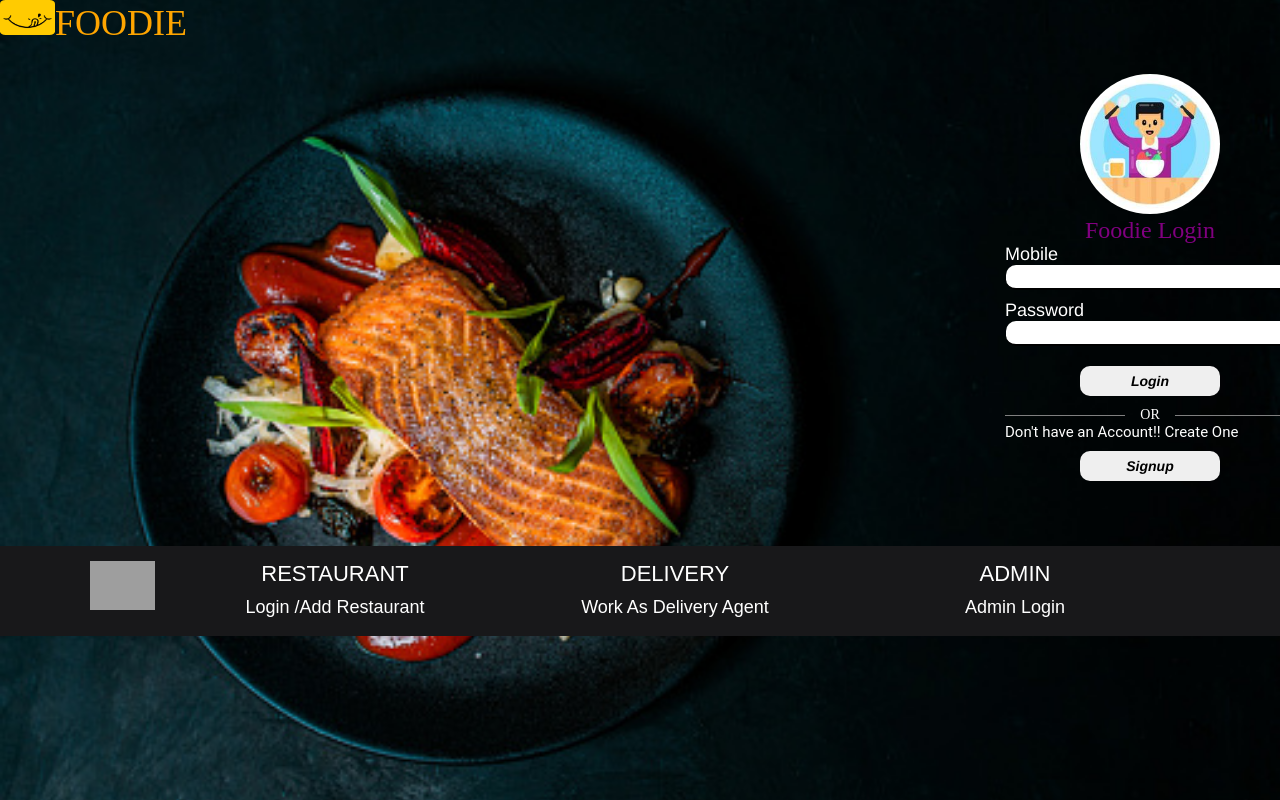
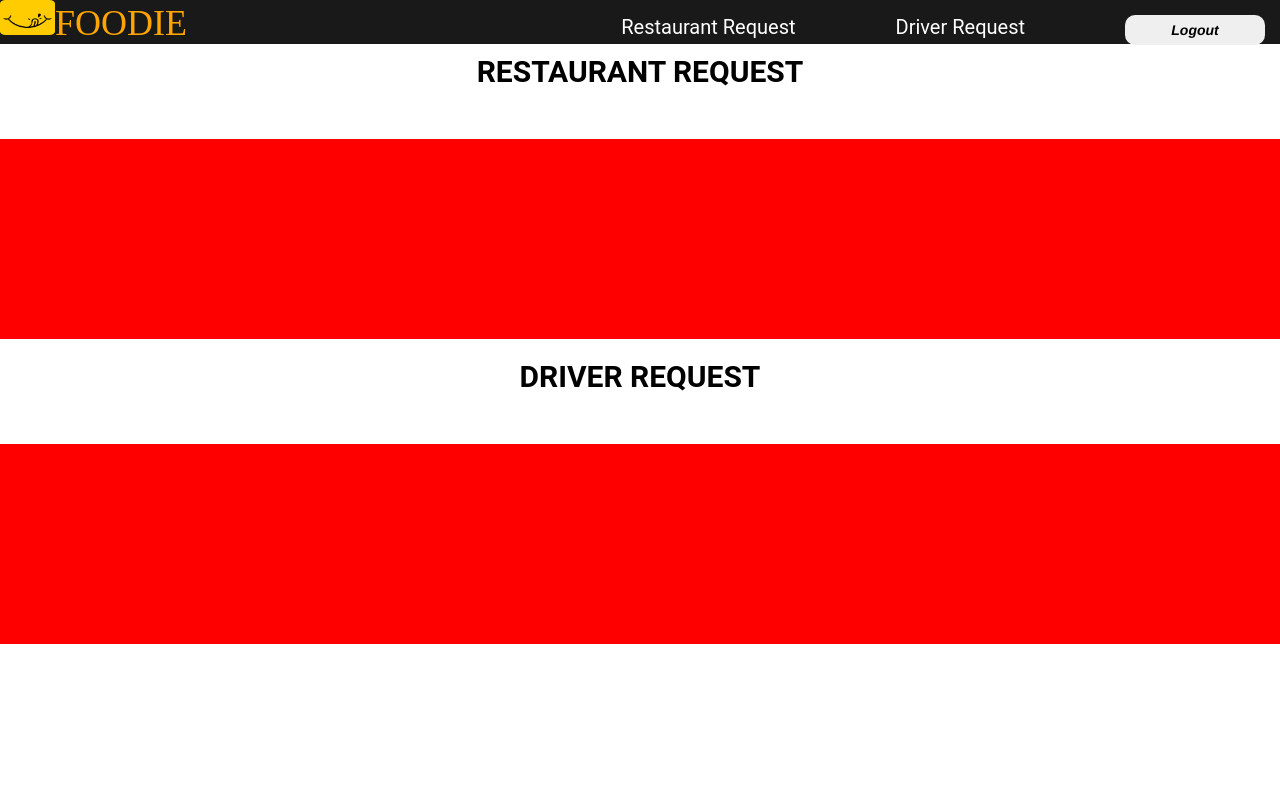
Before and after one commit to Amansrivastav123/Foodie, a React (Create React App) app in the folder client/: page /admin/home in a window 1280 px wide. Before the commit this address led to /. Built offline with nearby package versions, Linux system fonts and the light colour scheme; grey boxes are pictures that could not be loaded.

Commit message:
added admin home

```diff
--- a/client/src/App.js
+++ b/client/src/App.js
@@ -5,6 +5,7 @@ import { Restaurant } from './Users/Pages/Restaurant';
 import { Admin } from './Users/Pages/Admin';
 import { Driver } from './Users/Pages/Driver';
 import { Registration } from './Users/Components/Registration';
+import { AdminHome } from './Users/Pages/AdminHome';
 function App() {
   return (
     <Router>
@@ -20,6 +21,9 @@ function App() {
       </Route>
       <Route path="/admin" exact>
         <Admin />
+      </Route>
+      <Route path="/admin/home" exact>
+        <AdminHome home= {true}/>
       </Route>
       <Route path="/foodieRegistration" exact>
         <Registration foodie={true} restaurant={false} driver={false} name="Foodie" loginPage="" />
--- a/client/src/Users/Components/LoginContainer.js
+++ b/client/src/Users/Components/LoginContainer.js
@@ -54,8 +54,8 @@ export const LoginContainer = (props) => {
       //this token can be anything. You can use random.org to generate a random string;
       const token = "123456abcdef";
       sessionStorage.setItem("auth-token", token);
-      //go to www.website.com/todo
-      history.push("/todo");
+      //go to www.website.com/admin/home
+      history.push("/admin/home");
     } else {
       //bad combination
       alert("wrong email or password combination");
--- /dev/null
+++ b/client/src/Users/Pages/AdminHome.css
@@ -0,0 +1,28 @@
+#admin-nav {
+  background-color: rgba(0, 0, 0, 0.9);
+}
+
+.request {
+  display: inline-block;
+  float: right;
+  margin-right: 100px;
+  margin-top: 15px;
+  font-size: 20px;
+  color: white;
+}
+
+.request-container {
+  margin-top: 50px;
+  padding: 20px;
+  height: 200px;
+  background-color: red;
+  margin-bottom: 20px   ;
+  overflow: auto;
+  white-space: nowrap;
+}
+
+
+.title {
+  margin-top: 10px;
+  text-align: center;
+}
--- /dev/null
+++ b/client/src/Users/Pages/AdminHome.js
@@ -0,0 +1,43 @@
+import React from 'react'
+import image from '../Components/foodie_logo.jpg'
+import { Link } from 'react-router-dom'
+import './AdminHome.css'
+export const AdminHome = (props) => {
+    const restaurantRequest=[{}];
+    return (
+        <>
+        <nav id="admin-nav">
+      <img src={image} alt="" className="inline" id="logo" />
+      <h1  className="inline">
+        FOODIE
+      </h1>
+
+      {props.home? <div className="topnav-right">
+       <Link to="/admin">
+        <div className ="request" style={{marginRight:"0px"}}>
+        <input type="submit" name="submit" value="Logout" className="fade" style={{marginTop:"0px"}} />
+        </div>
+        </Link>
+      </div>:""}
+      <h6 className = "request">Driver Request</h6>
+        <h6 className="request">Restaurant Request</h6>
+
+
+
+    </nav>
+    <h2 className="title">Restaurant Request</h2>
+        <div className="request-container">
+
+        </div>
+    <h2 className="title">Driver Request</h2>
+        <div className="request-container">
+
+        </div>
+    </>
+
+
+
+
+
+    )
+}
```
